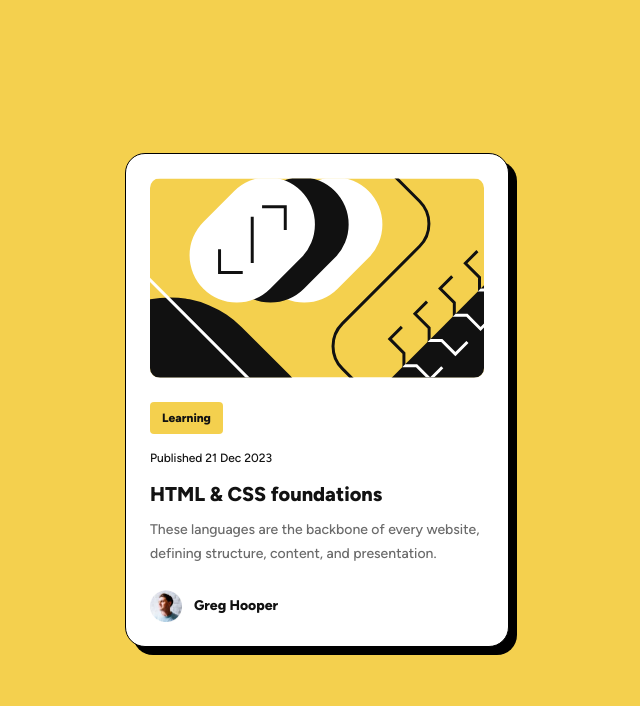
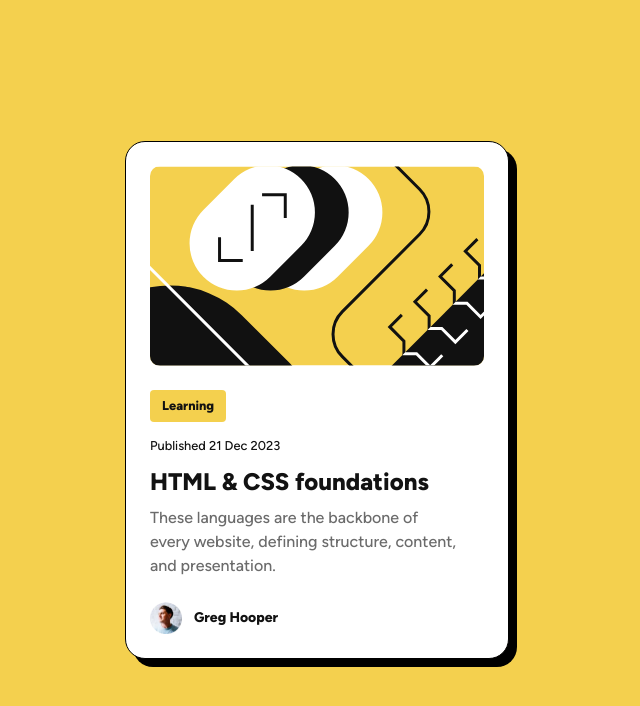
Before and after one commit to rupali317/blog-preview-card-main, a plain HTML site: page index.html in a window 1280 px wide. Shown: the whole page, without its empty margins (323-963 px from the left). Drawn offline with Linux system fonts and the light colour scheme.

Commit message:
Using clamp() to reduce font-size instead of using media queries

```diff
--- a/styles.css
+++ b/styles.css
@@ -164,20 +164,20 @@ body {
   padding: var(--spacing-1) var(--spacing-2);
   border-radius: var(--border-radius-1);
   font-weight: var(--font-weight-extra-bold);
-  font-size: var(--font-size-1);
+  font-size: clamp(var(--font-size-1), 1vw, var(--font-size-2));
   background-color: var(--primary-color-1);
   width: fit-content; /*RRC: Control the width*/
 }
 
 .card time {
   font-weight: var(--font-weight-medium);
-  font-size: var(--font-size-1);
+  font-size: clamp(var(--font-size-1), 1vw, var(--font-size-2));
 }
 
 /* h2, */
 a {
   font-weight: var(--font-weight-extra-bold);
-  font-size: var(--font-size-4);
+  font-size: clamp(var(--font-size-4), 2vw, var(--font-size-5));
   text-decoration: none;
   color: inherit; /* RRC: Why do i need to define the color separately why not automatocally use from the body? */
 }
@@ -190,7 +190,7 @@ a:hover {
 
 .card p {
   font-weight: var(--font-weight-medium);
-  font-size: var(--font-size-2);
+  font-size: clamp(var(--font-size-2), 2vw, var(--font-size-3));
   color: var(--neutral-color-2);
 }
 
```
